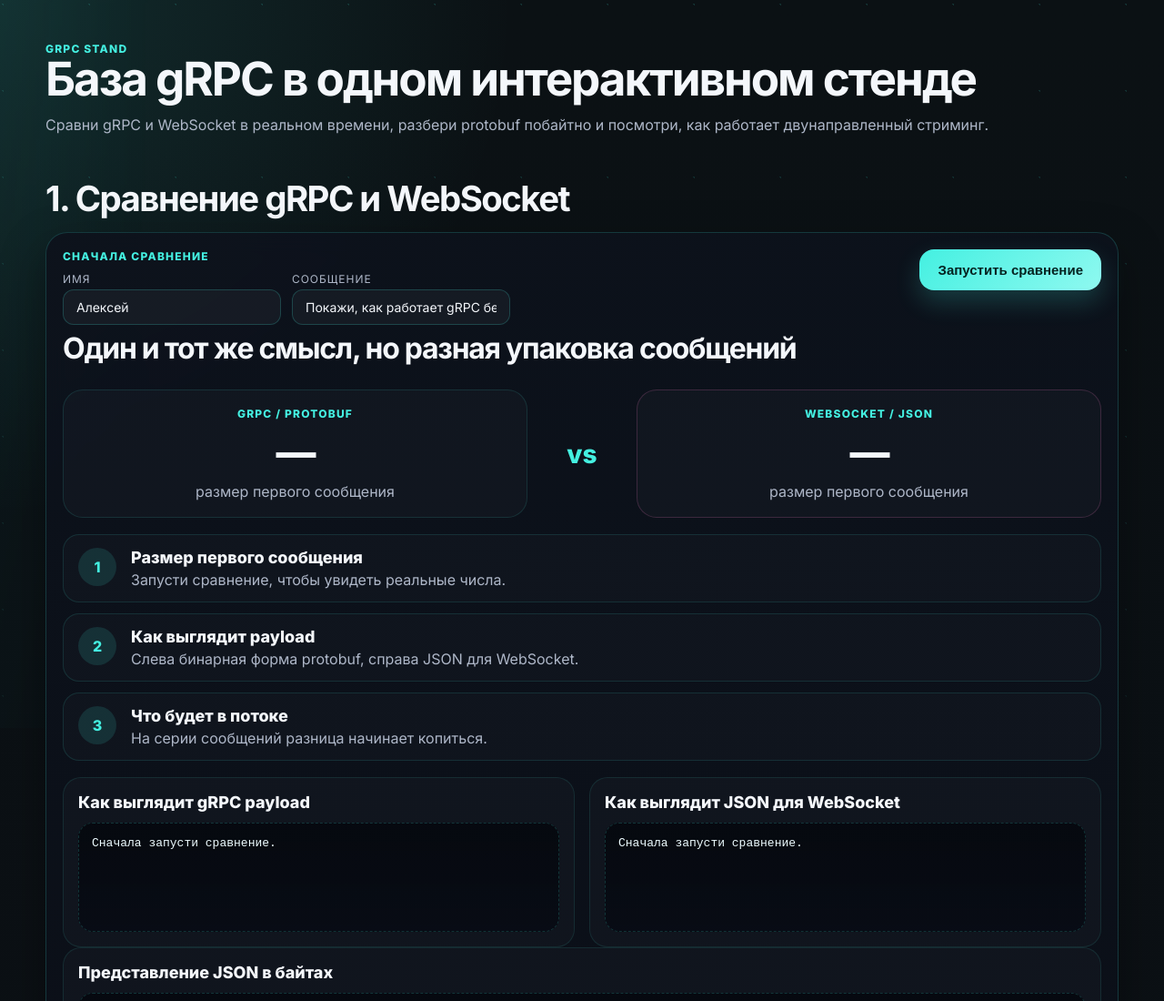
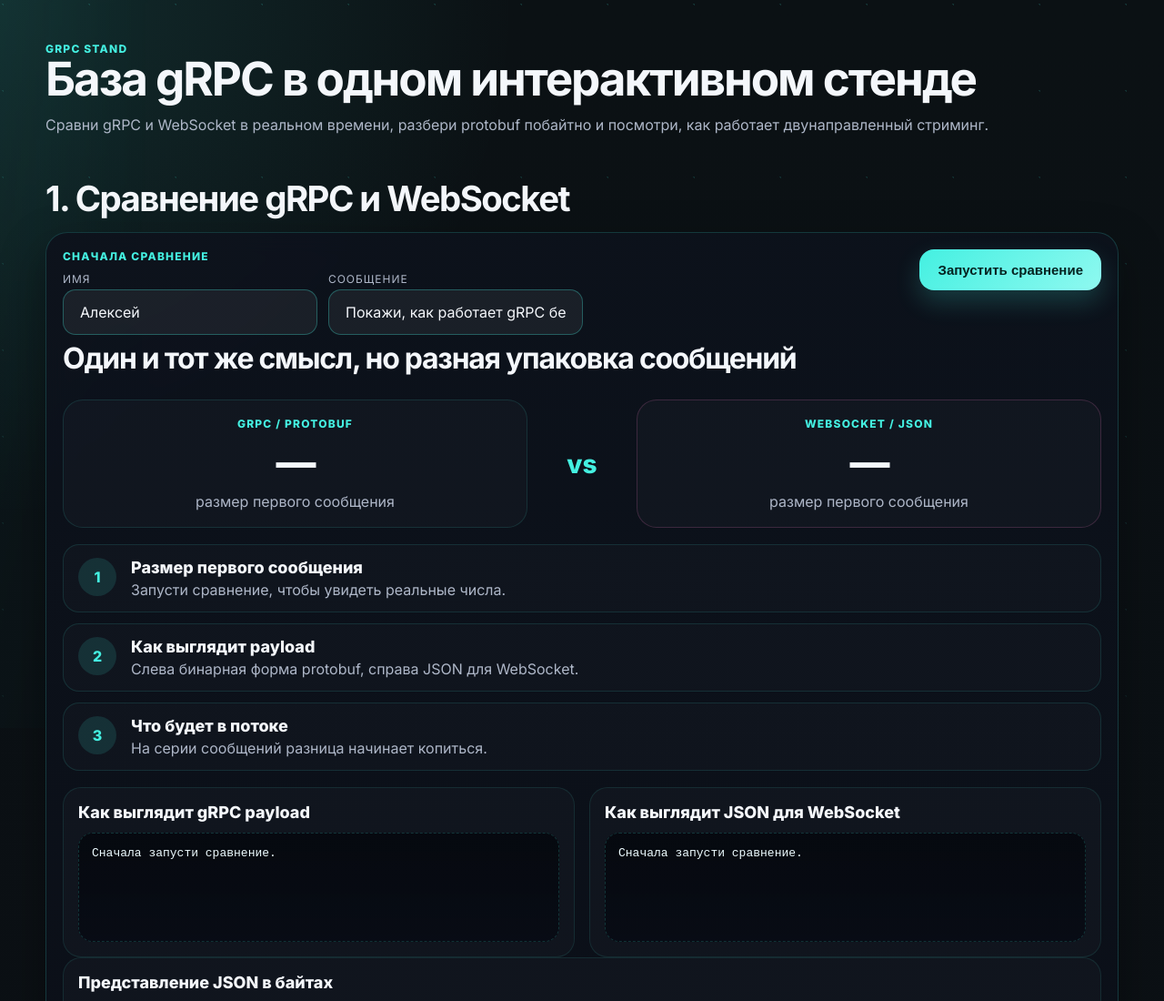
Before and after one commit to char1ks/grpc-stand, a website: page public/index.html in a window 1280 px wide. Shown: the top 1100 px of the page at 91% size. Drawn offline with Linux system fonts and the light colour scheme.

Commit message:
Edit styles

```diff
--- a/public/styles.css
+++ b/public/styles.css
@@ -321,16 +321,16 @@ button.small{padding:10px 14px;font-size:13px}
   letter-spacing:.08em;
 }
 .compare-inputs input[type="text"]{
-  background:rgba(255,255,255,.04);
-  border:1px solid rgba(68,240,225,.2);
-  border-radius:12px;
-  padding:10px 14px;
+  background:rgba(255,255,255,.06);
+  border:1px solid rgba(68,240,225,.3);
+  border-radius:14px;
+  padding:14px 18px;
   color:var(--text);
-  font-size:14px;
+  font-size:16px;
   font-family:inherit;
   outline:none;
   transition:border-color .2s, box-shadow .2s;
-  min-width:220px;
+  min-width:280px;
 }
 .compare-inputs input[type="text"]:focus{
   border-color:var(--accent);
```
